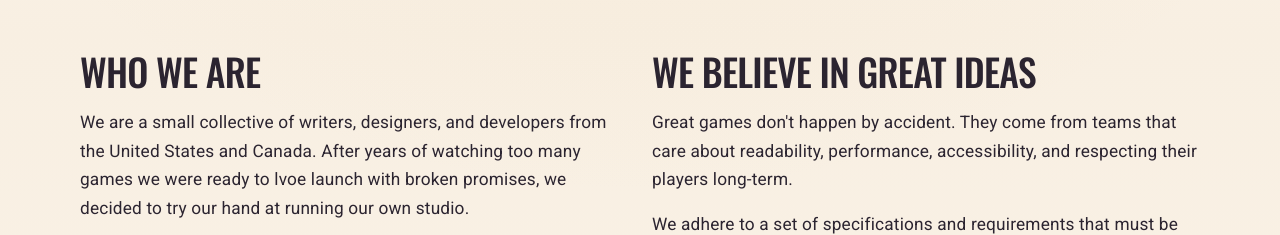
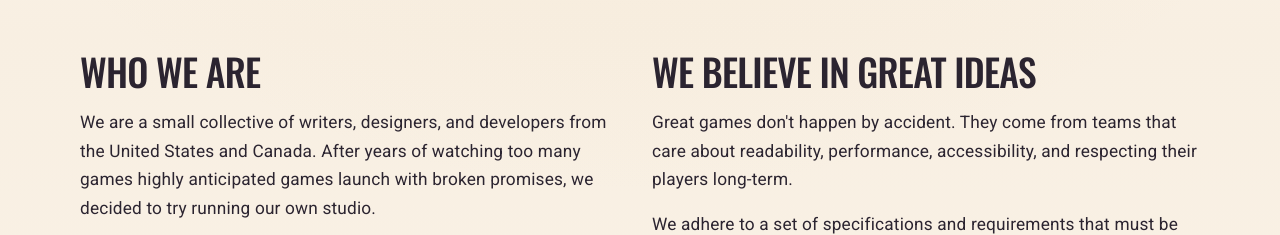
Before and after one commit to Magma-Quill-Entertainment/studio-website, a plain HTML site: page index.html in a window 1280 px wide. Shown: the part 701-936 px from the top of the page. Drawn offline with nearby package versions, Linux system fonts and the light colour scheme; a web font is replaced by a local one.

Commit message:
style: Typo

```diff
--- a/index.html
+++ b/index.html
@@ -53,7 +53,7 @@
           <h2>Who We Are</h2>
           <p>
             We are a small collective of writers, designers, and developers from the United States and Canada.
-            After years of watching too many games we were ready to lvoe launch with broken promises, we decided to try our hand at running our own studio.
+            After years of watching too many games highly anticipated games launch with broken promises, we decided to try running our own studio.
           </p>
           <p>
             Do we have all the answers? No. But we also haven't been told "that's impossible" or "this is how things are done".
```
